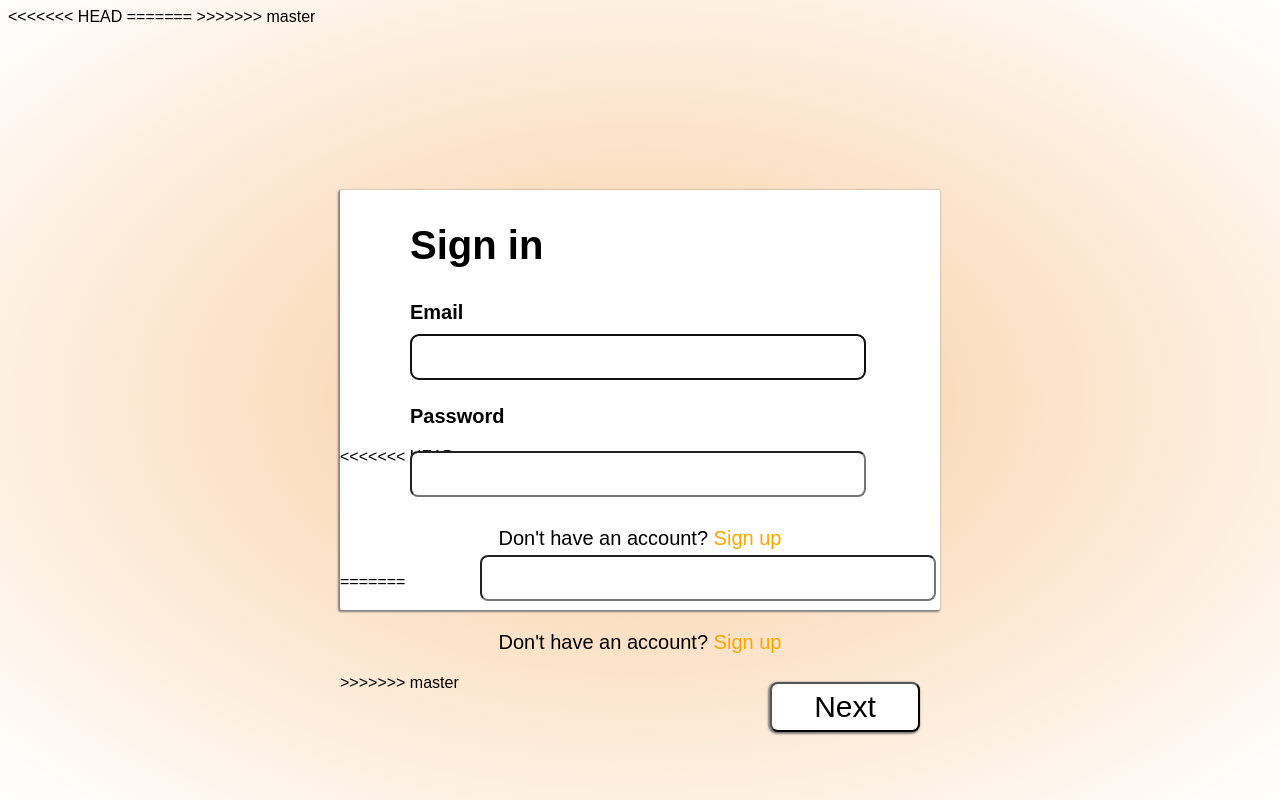
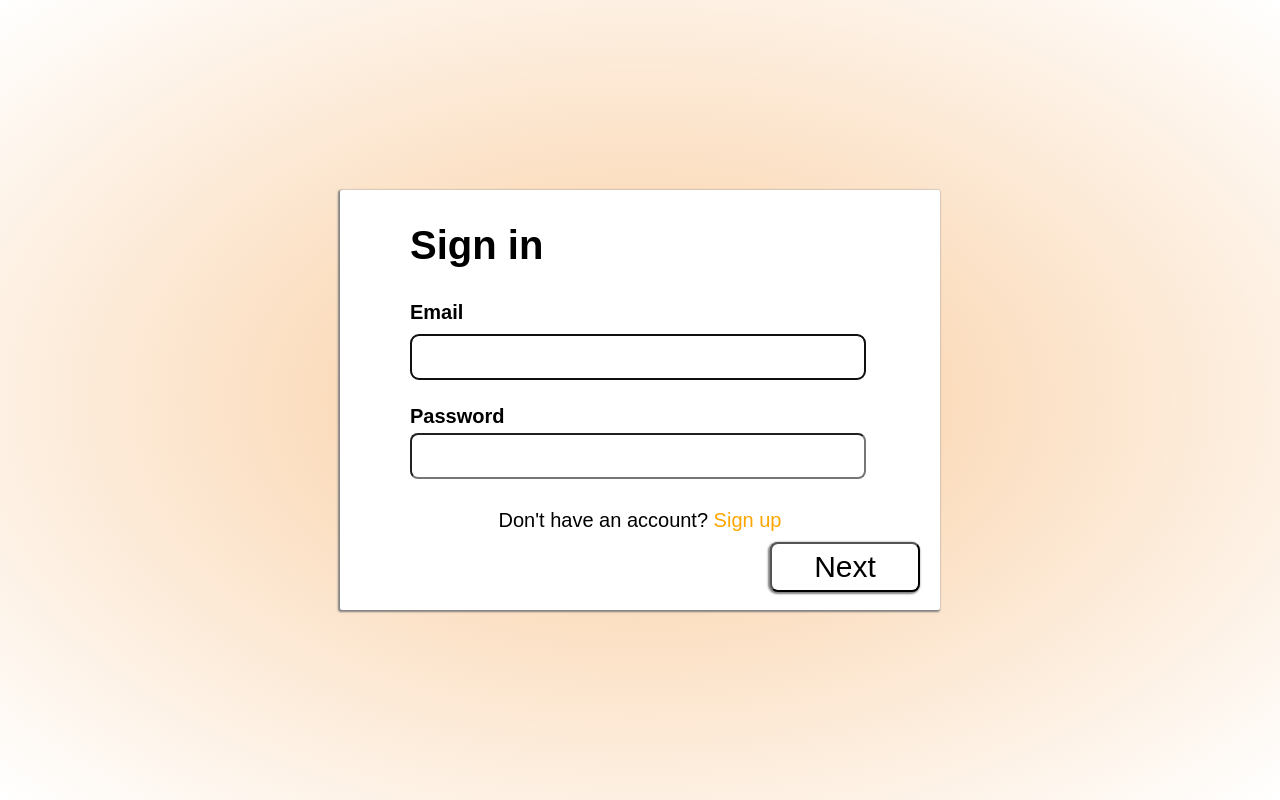
Before and after one commit to stanleyjzheng/IOhackHackathon2020, a Flask app: template queueing/templates/signin.html in a window 1280 px wide. Run offline with Flask 2, Linux system fonts and the light colour scheme; the template is opened without the code that fills it, so the values that code supplies are empty.

Commit message:
fixed formatting

```diff
--- a/queueing/templates/signin.html
+++ b/queueing/templates/signin.html
@@ -5,9 +5,9 @@
     <meta charset="UTF-8">
     <meta name="viewport" content="width=device-width, initial-scale=1.0">
     <title>Sign in</title>
-<<<<<<< HEAD
+
     <link rel="stylesheet" href="signin.css">
-=======
+
     <style>
         html {
             width: 100%;
@@ -89,7 +89,7 @@
             text-decoration: underline;
         }
     </style>
->>>>>>> master
+
 </head>
 
 <body>
@@ -99,15 +99,11 @@
         <h3>Email</h3>
         <input class="email_box" type="email" autofocus>
         <h3 class="password">Password</h3>
-<<<<<<< HEAD
+
         <input class="password_box" type="password" autofocus>
         <p>Don't have an account? <a href="signup.html">Sign up</a></p>
 
-=======
-        <input class="password_box" type="password"  autofocus>
 
-        <p>Don't have an account? <a href="signup.html">Sign up</a></p>
->>>>>>> master
 
         <button onclick="document.location = 'signin2.html'">Next</button>
     </div>
```
